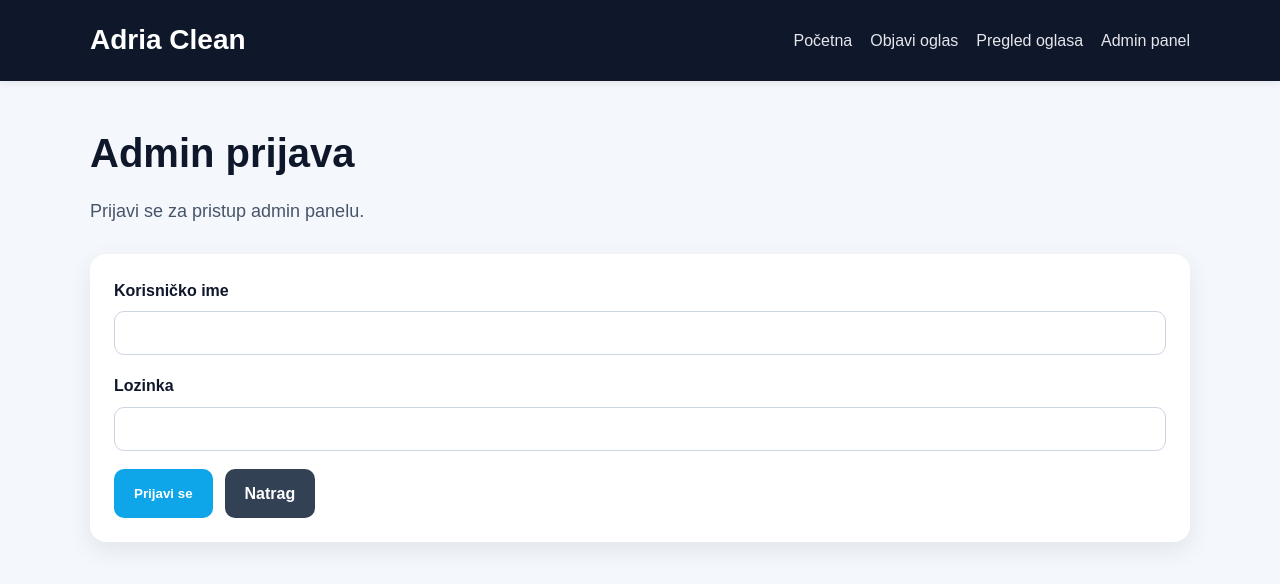
After one commit to TinB22/Adria_clean, a Flask app: page /admin/login in a window 1280 px wide. The commit adds this page. Shown: the top 584 px of the page. Run offline with Flask 3, Linux system fonts and the light colour scheme.

Commit message:
Dodan admin login i popravljena sigurnost

```diff
--- a/app.py
+++ b/app.py
@@ -1,9 +1,12 @@
-from flask import Flask, render_template, request, redirect, url_for, flash
+from flask import Flask, render_template, request, redirect, url_for, flash, session
+from werkzeug.utils import secure_filename
 from pymongo import MongoClient
 from config import Config
 from datetime import datetime, UTC
 from bson.objectid import ObjectId
 import certifi
+import os
+import uuid
 
 app = Flask(__name__)
 app.config.from_object(Config)
@@ -13,11 +16,30 @@ client = MongoClient(app.config["MONGO_URI"], tlsCAFile=ca)
 db = client[app.config["DB_NAME"]]
 listings_collection = db["listings"]
 
+app.config.from_object(Config)
+os.makedirs(app.config["UPLOAD_FOLDER"], exist_ok=True)
+
+
 #helper funkcija
 def format_datetime(dt):
     if dt:
         return dt.strftime("%d.%m.%Y. u %H:%M")
     return ""
+
+def is_admin_logged_in():
+    return session.get("admin_logged_in", False)
+
+def admin_required():
+    if not is_admin_logged_in():
+        flash("Prvo se moraš prijaviti kao admin.", "error")
+        return False
+    return True
+
+def allowed_file(filename):
+    allowed_extensions = {"png", "jpg", "jpeg", "webp"}
+    return "." in filename and filename.rsplit(".", 1)[1].lower() in allowed_extensions
+
+
 
 @app.route("/")
 def home():
@@ -91,20 +113,59 @@ def listing_detail(listing_id):
 
     return render_template("listing_detail.html", listing=listing)
 
+#admin rute...
 @app.route("/admin")
 def admin():
+    if not admin_required():
+        return redirect(url_for("admin_login"))
+
     all_listings = list(listings_collection.find().sort("created_at", -1))
+
+    for listing in all_listings:
+        listing["formatted_created_at"] = format_datetime(listing.get("created_at"))
+
     return render_template("admin.html", listings=all_listings)
+
+@app.route("/admin/login", methods=["GET", "POST"])
+def admin_login():
+    if request.method == "POST":
+        username = request.form.get("username", "").strip()
+        password = request.form.get("password", "").strip()
+
+        if (
+            username == app.config["ADMIN_USERNAME"]
+            and password == app.config["ADMIN_PASSWORD"]
+        ):
+            session["admin_logged_in"] = True
+            flash("Uspješno si prijavljen kao admin.", "success")
+            return redirect(url_for("admin"))
+
+        flash("Neispravno korisničko ime ili lozinka.", "error")
+
+    return render_template("admin_login.html")
+
+
+@app.route("/admin/logout")
+def admin_logout():
+    session.pop("admin_logged_in", None)
+    flash("Uspješno si odjavljen.", "success")
+    return redirect(url_for("home"))
 
 
 @app.route("/delete-listing/<listing_id>", methods=["POST"])
 def delete_listing(listing_id):
+    if not admin_required():
+        return redirect(url_for("admin_login"))
+
     listings_collection.delete_one({"_id": ObjectId(listing_id)})
     flash("Oglas je uspješno obrisan.", "success")
     return redirect(url_for("admin"))
 
 @app.route("/edit-listing/<listing_id>", methods=["GET", "POST"])
 def edit_listing(listing_id):
+    if not admin_required():
+        return redirect(url_for("admin_login"))
+
     listing = listings_collection.find_one({"_id": ObjectId(listing_id)})
 
     if not listing:
--- a/config.py
+++ b/config.py
@@ -7,3 +7,8 @@ class Config:
     SECRET_KEY = os.getenv("SECRET_KEY")
     MONGO_URI = os.getenv("MONGO_URI")
     DB_NAME = os.getenv("DB_NAME", "adria_clean")
+
+    ADMIN_USERNAME = os.getenv("ADMIN_USERNAME")
+    ADMIN_PASSWORD = os.getenv("ADMIN_PASSWORD")
+    UPLOAD_FOLDER = os.path.join("static", "uploads")
+    MAX_CONTENT_LENGTH = 5 * 1024 * 1024
--- /dev/null
+++ b/templates/admin_login.html
@@ -0,0 +1,27 @@
+{% extends "base.html" %}
+
+{% block title %}Admin prijava | Adria Clean{% endblock %}
+
+{% block content %}
+<h1 class="page-title">Admin prijava</h1>
+<p class="page-subtitle">Prijavi se za pristup admin panelu.</p>
+
+<section class="form-card">
+    <form method="POST" action="{{ url_for('admin_login') }}">
+        <div class="form-group">
+            <label for="username">Korisničko ime</label>
+            <input type="text" id="username" name="username" required>
+        </div>
+
+        <div class="form-group">
+            <label for="password">Lozinka</label>
+            <input type="password" id="password" name="password" required>
+        </div>
+
+        <div class="actions-row">
+            <button type="submit" class="btn">Prijavi se</button>
+            <a href="{{ url_for('home') }}" class="btn btn-secondary">Natrag</a>
+        </div>
+    </form>
+</section>
+{% endblock %}
--- a/templates/base.html
+++ b/templates/base.html
@@ -15,7 +15,13 @@
                 <a href="{{ url_for('home') }}">Početna</a>
                 <a href="{{ url_for('create_listing') }}">Objavi oglas</a>
                 <a href="{{ url_for('listings') }}">Pregled oglasa</a>
-                <a href="{{ url_for('admin') }}">Admin panel</a>
+                <a href="{% if session.get('admin_logged_in') %}{{ url_for('admin') }}{% else %}{{ url_for('admin_login') }}{% endif %}">
+                    Admin panel
+                </a>
+
+                {% if session.get('admin_logged_in') %}
+                    <a href="{{ url_for('admin_logout') }}">Odjava</a>
+                {% endif %}
             </nav>
         </div>
     </header>
--- a/templates/create_listing.html
+++ b/templates/create_listing.html
@@ -7,7 +7,7 @@
 <p class="page-subtitle">Ispuni podatke i objavi svoj oglas na platformi.</p>
 
 <section class="form-card">
-    <form method="POST" action="{{ url_for('create_listing') }}">
+    <form method="POST" action="{{ url_for('create_listing') }}" enctype="multipart/form-data">
         <div class="form-group">
             <label for="title">Naslov oglasa</label>
             <input type="text" id="title" name="title" required>
```
